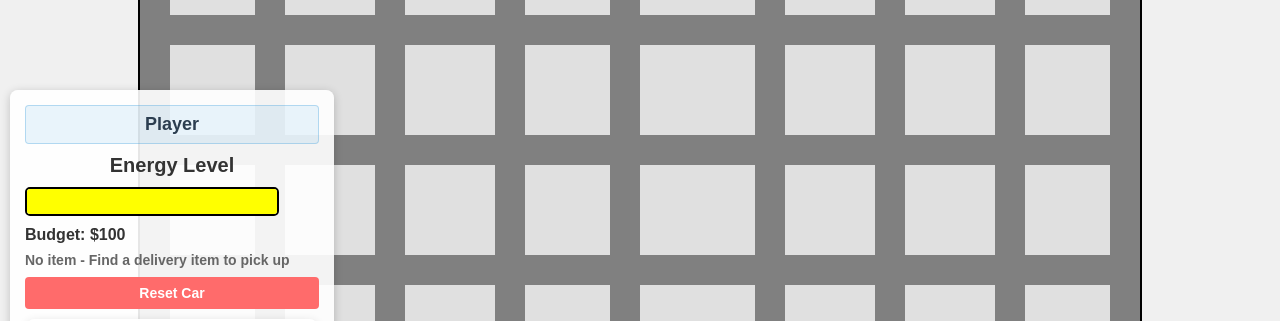
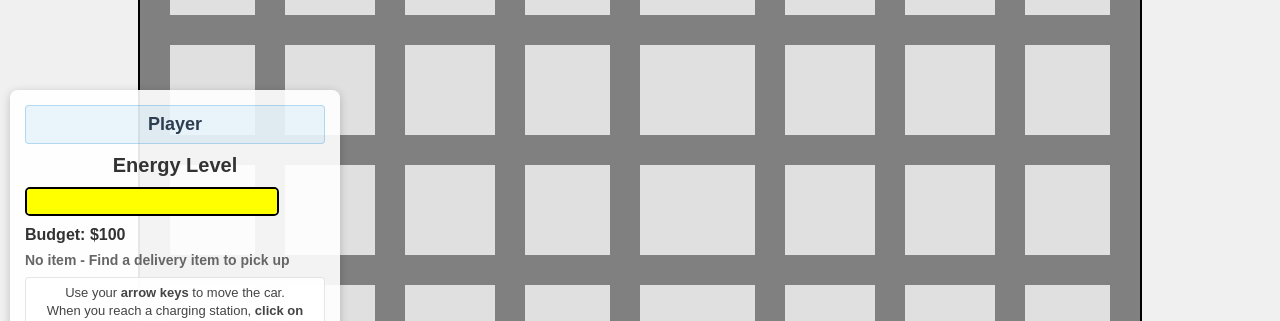
Before and after one commit to hogazme/social_foraging, a website: page public/index.html in a window 1280 px wide. Shown: the top 321 px of the page. Drawn offline with nearby package versions, Linux system fonts and the light colour scheme; no server answers.

Commit message:
updated front end

```diff
--- a/public/index.html
+++ b/public/index.html
@@ -560,6 +560,10 @@
         <div class="money-indicator" id="money-indicator">Budget: $100</div> <!-- Money indicator -->
 
         <div class="item-indicator" id="item-indicator">No item</div> <!-- Item indicator -->
+        <p class="instruction-text" id="instruction-text">
+            Use your <strong>arrow keys</strong> to move the car.<br>
+            When you reach a charging station, <strong>click on charge</strong> to start charging.
+        </p>
 
         <button id="reset-button">Reset Car</button> <!-- Reset button -->
 
--- a/public/style.css
+++ b/public/style.css
@@ -141,3 +141,15 @@ input[type="number"]::-webkit-inner-spin-button {
 .ui-container {
     top: 90px;                          /* was 10px in your inline CSS */
 }
+
+.instruction-text {
+    margin-top: 6px;
+    font-size: 13px;
+    color: #444;
+    background-color: rgba(255, 255, 255, 0.85);
+    padding: 6px 8px;
+    border: 1px solid rgba(0, 0, 0, 0.1);
+    border-radius: 4px;
+    text-align: center;
+    line-height: 1.4;
+}
```
